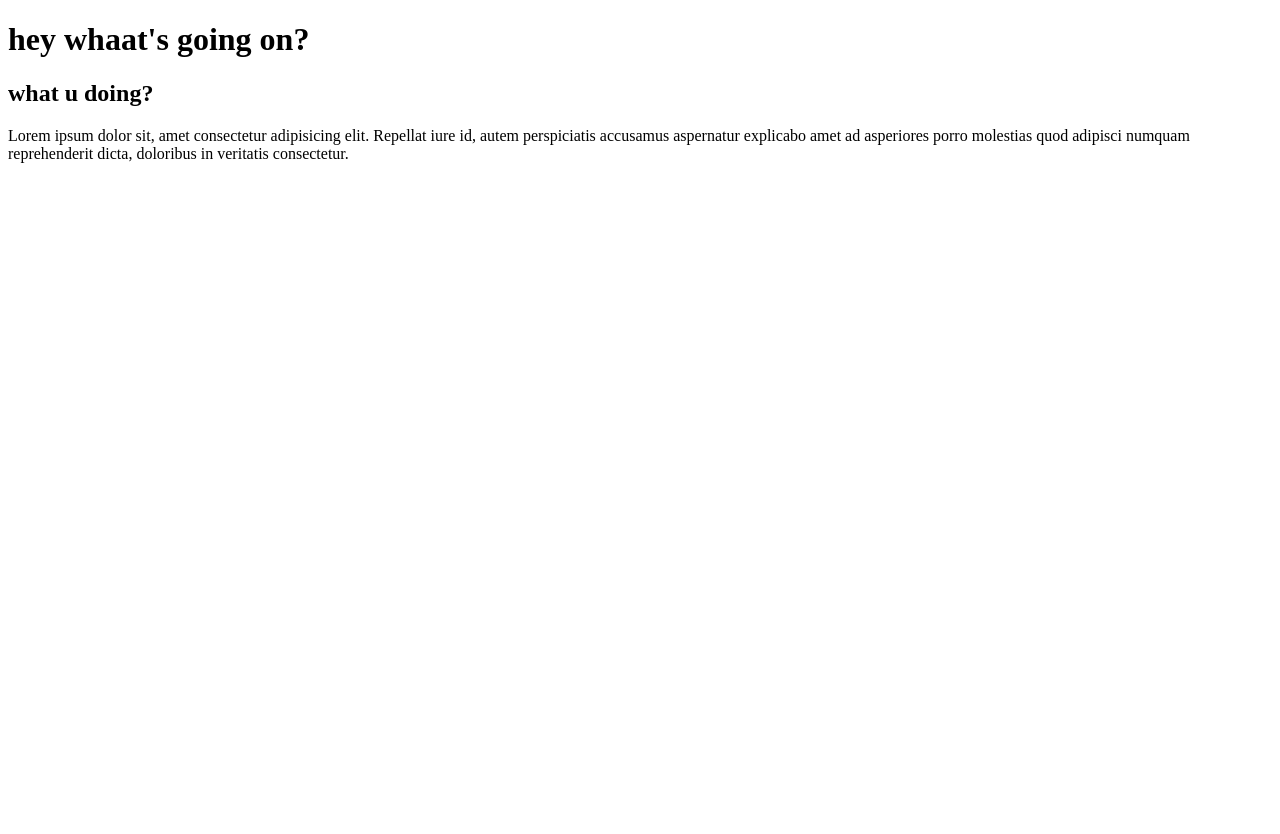
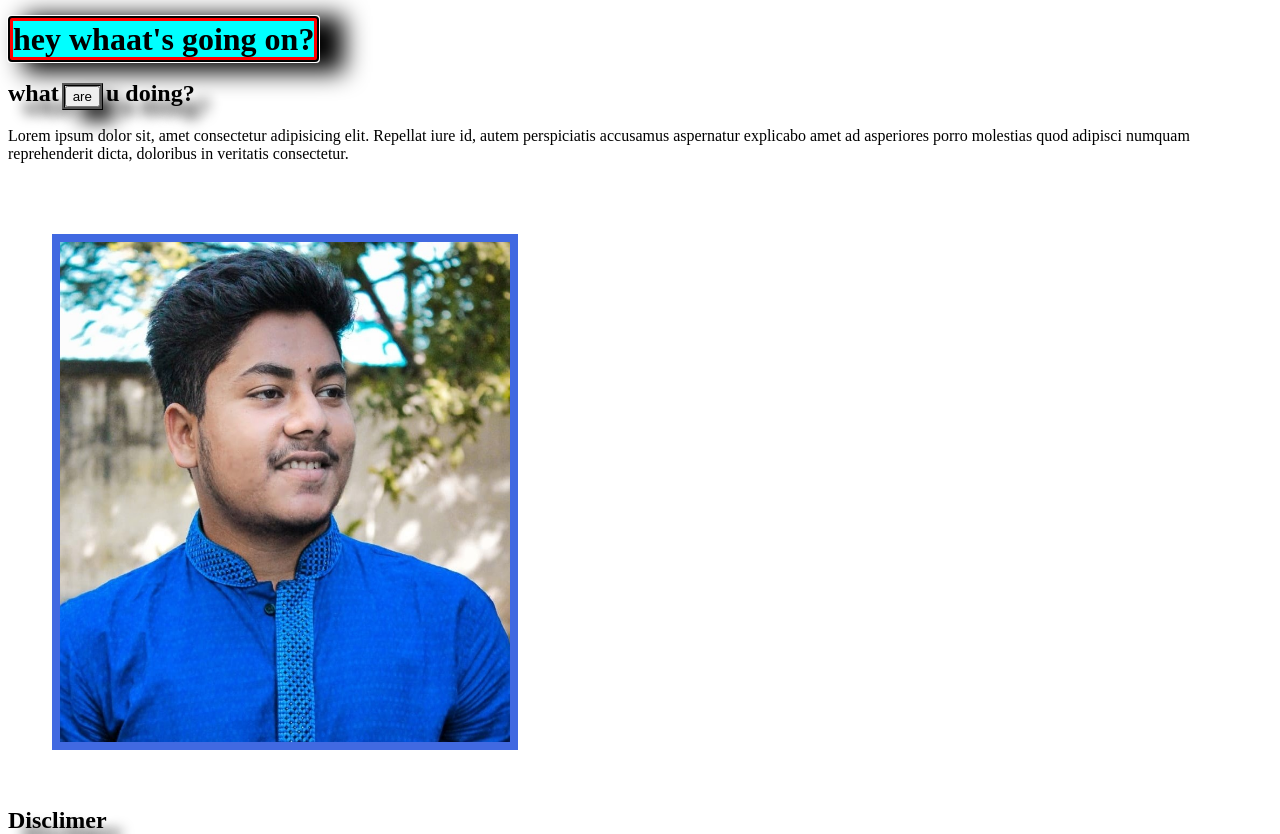
Before and after one commit to MiyadMohammad17/second-repo, a plain HTML site: page index.html in a window 1280 px wide. Before the commit the page ends 800 px from the top, so only its background shows below. Drawn offline with Linux system fonts and the light colour scheme.

Commit message:
css and some code

```diff
--- a/index.html
+++ b/index.html
@@ -4,16 +4,22 @@
     <meta charset="UTF-8" />
     <meta http-equiv="X-UA-Compatible" content="IE=edge" />
     <meta name="viewport" content="width=device-width, initial-scale=1.0" />
-    <title>Document</title>
+    <title>Second-repo</title>
+    <link rel="stylesheet" href="style.css">
   </head>
   <body>
-    <h1>hey whaat's going on?</h1>
-    <h2>what u doing?</h2>
+    <h1> <span>hey whaat's going on?</span></h1>
+    <h2>what <button> are </button> u doing?</h2>
     <p>
       Lorem ipsum dolor sit, amet consectetur adipisicing elit. Repellat iure
       id, autem perspiciatis accusamus aspernatur explicabo amet ad asperiores
       porro molestias quod adipisci numquam reprehenderit dicta, doloribus in
       veritatis consectetur.
     </p>
+    <div style="height: 5px; width: 5px;">
+      <img src="1.jpg" alt="">
+      <H2 align="center" > Disclimer</H2>
+
+    </div>
   </body>
 </html>
--- /dev/null
+++ b/style.css
@@ -0,0 +1,32 @@
+span{
+    outline: auto;
+    border: 5px solid red;
+    background-color: aqua;
+    box-shadow: 20px 5px 25px 5px;
+}
+h2{
+    text-shadow: 15px 13px 13px ;
+    text-transform: inherit ;
+
+
+}
+body{
+    background-attachment: fixed;
+    background-repeat: no-repeat;
+    background-size: cover;
+}
+img{
+    height: 500px ;
+    width: 450px;
+    border: 8px royalblue solid;
+    padding: auto ;
+    margin: 55px 23px 33px 44px;
+}
+button{
+    color: black ;
+    padding: auto;
+    margin-top: 5px;
+    outline-style: ridge;
+    box-shadow: 15px 13px 19px;
+
+}
```
Also changed, not shown: 1.jpg (added).
